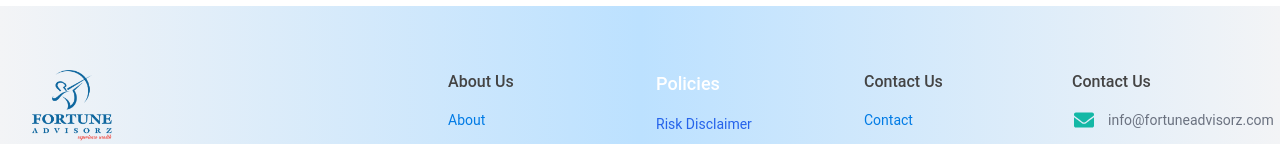
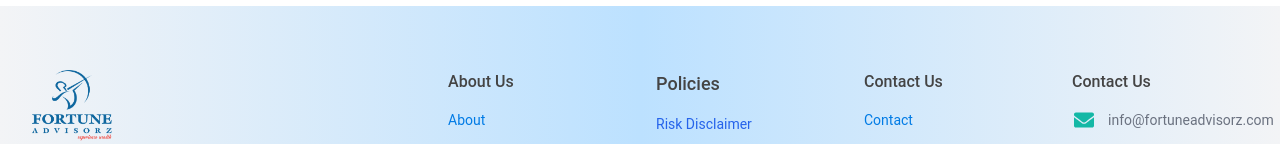
Before and after one commit to Sarvesh-24/FortuneWeb, a React (Create React App) app: page /mutualfunds in a window 1280 px wide. Shown: the part 2586-2730 px from the top of the page. Built offline with nearby package versions, Linux system fonts and the light colour scheme.

Commit message:
footer changed

```diff
--- a/src/components/Footer.js
+++ b/src/components/Footer.js
@@ -196,7 +196,7 @@ const Footer = () => {
 
   {/* Services Section */}
   <div>
-  <p className="text-lg font-medium text-white">Policies</p>
+  <p className="text-lg font-medium ">Policies</p>
   <ul className="mt-4 space-y-4 text-sm text-gray-400">
     <li><a href="/riskdisclaimer" className="text-blue-600 hover:opacity-75">Risk Disclaimer</a></li>
     <li><a href="/serviceprovide" className="text-blue-600 hover:opacity-75">Services</a></li>
```
